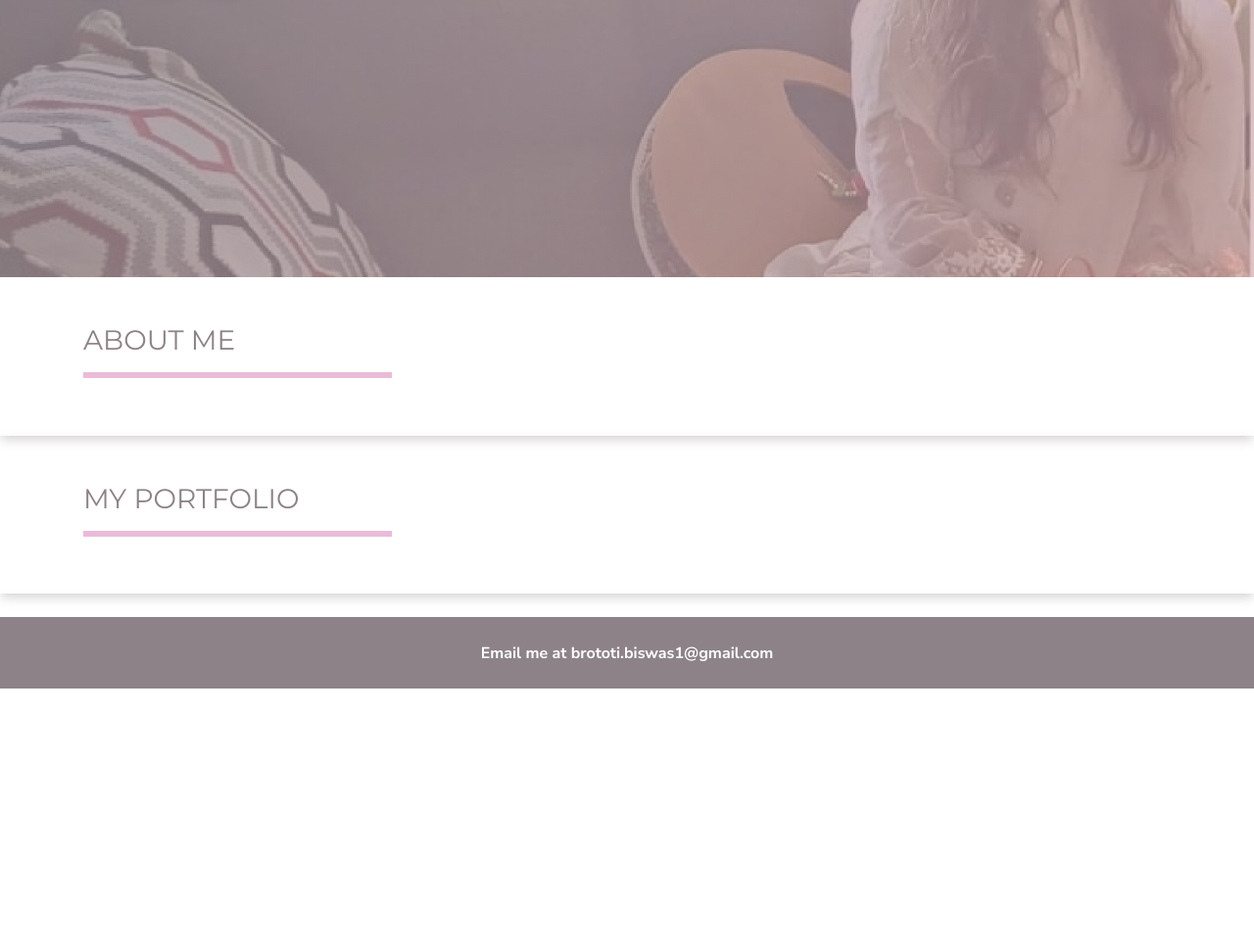
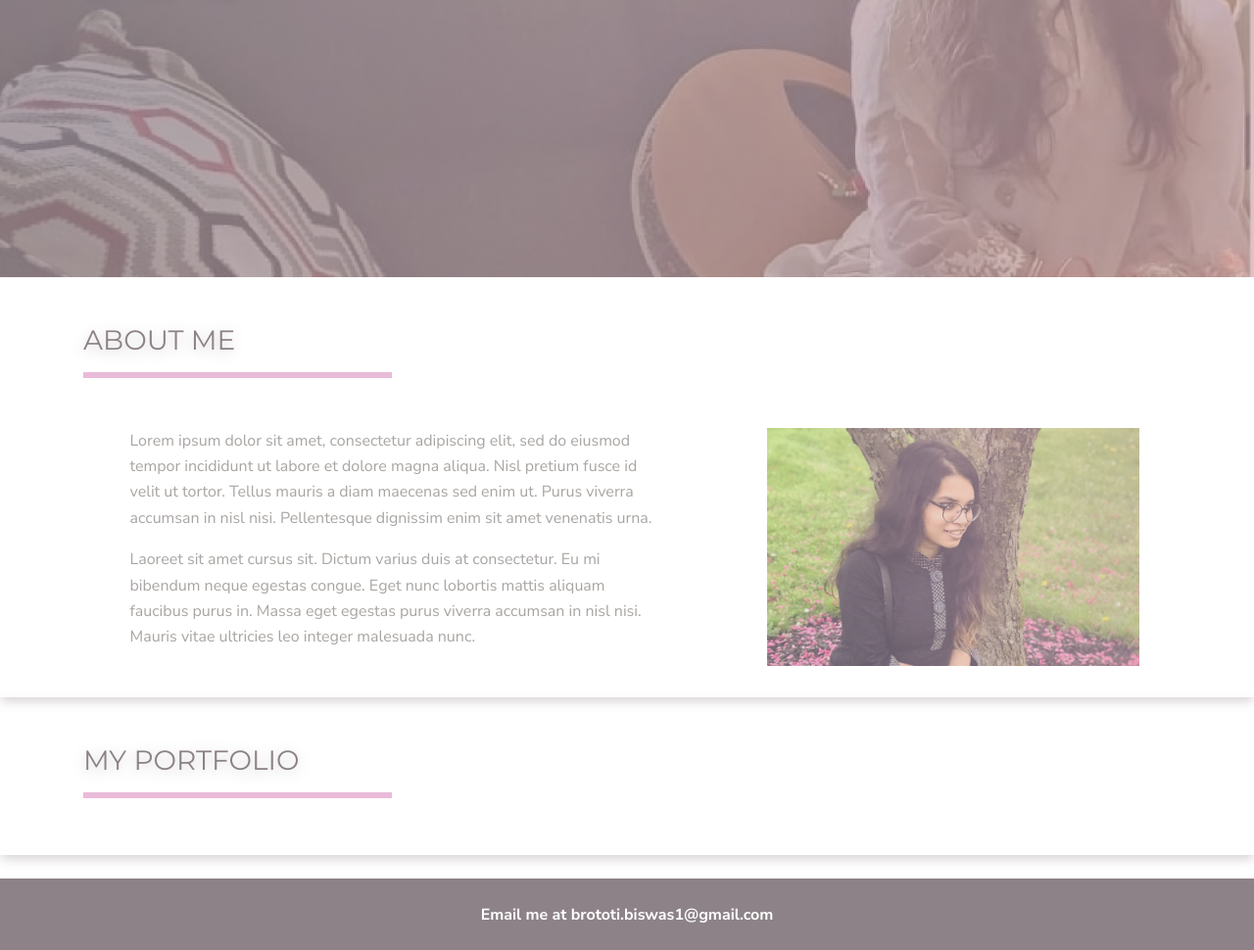
Before and after one commit to brototibiswas/brototi_portfolio, a website: page src/index.html in a window 1280 px wide. Shown: the part 357-1327 px from the top of the page at 98% size. Before the commit the page ends 1060 px from the top, so only its background shows below. Drawn offline with nearby package versions, Linux system fonts and the light colour scheme.

Commit message:
Add about section with placeholder text

```diff
--- a/src/index.html
+++ b/src/index.html
@@ -56,6 +56,21 @@
                         </svg>
                     </div>
                 </div>
+
+                <div class="container inner-section pt-4">
+                    <div class="row justify-content-around">
+                        <div class="para col-sm-12 col-md-7 col-lg-6 text-medium-bold">
+                            <p class="about-text">
+                            Lorem ipsum dolor sit amet, consectetur adipiscing elit, sed do eiusmod tempor incididunt ut labore et dolore magna aliqua. Nisl pretium fusce id velit ut tortor. Tellus mauris a diam maecenas sed enim ut. Purus viverra accumsan in nisl nisi. Pellentesque dignissim enim sit amet venenatis urna.
+                            </p>
+                            <p class="about-text">
+                            Laoreet sit amet cursus sit. Dictum varius duis at consectetur. Eu mi bibendum neque egestas congue. Eget nunc lobortis mattis aliquam faucibus purus in. Massa eget egestas purus viverra accumsan in nisl nisi. Mauris vitae ultricies leo integer malesuada nunc.
+                            </p>
+                        </div>
+
+                        <div class="col-sm-12 col-md-4 col-lg-4 about-image"></div>
+                    </div>
+                </div>
             </div>
 
             <div class="content-section" id="PORTFOLIO-SECTION">
--- a/src/sass/_overlay.scss
+++ b/src/sass/_overlay.scss
@@ -7,3 +7,7 @@
 @mixin gradient-overlay($direction,$color1, $opacity1, $color2, $opacity2) {
     background: linear-gradient($direction,rgba($color1,$opacity1),rgba($color2,$opacity2));
 }
+
+@mixin image-gradient-overlay($direction,$color1, $opacity1, $color2, $opacity2, $image-path) {
+    background: linear-gradient($direction,rgba($color1,$opacity1),rgba($color2,$opacity2)), url($image-path);
+}
--- a/src/sass/_sections.scss
+++ b/src/sass/_sections.scss
@@ -13,6 +13,13 @@
 	height: 6px;
 	transform: matrix(1,0,0,1,0,0);
 }
-.section-title {
-    color: $brown;
+
+/**
+ *
+ * ABOUT SECTION
+ *
+ */
+.about-image{
+    @include image-gradient-overlay(56deg, $light-grey, 0.4, $rose,0.65, "../image/79155121_445220582830683_8282562865164976128_n.jpg");
+    @include background;
 }
```
Also changed, not shown: src/css/base.css, src/image/79155121_445220582830683_8282562865164976128_n.jpg (added), src/image/logo_A0_Rectangle_15_pattern@2x.png (added).
